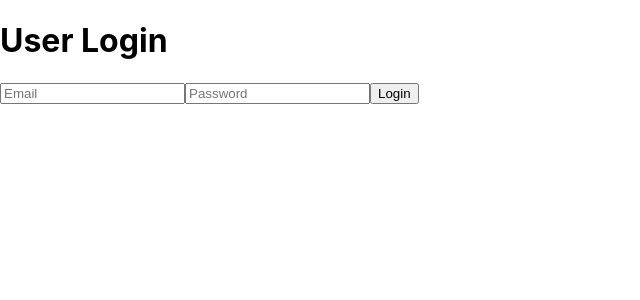
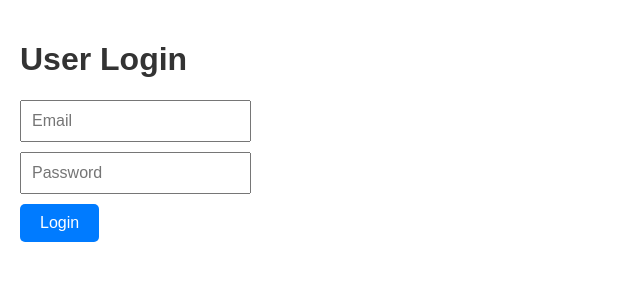
Before and after one commit to kirstendanica/Wardrobe-Forecast, a React (Create React App) app in the folder client/: page /login in a window 1280 px wide. Shown: the top 300 px of the page, without its empty margins (0-640 px from the left). Built offline with nearby package versions, Linux system fonts and the light colour scheme.

Commit message:
All pages display correctly w/ added styling

```diff
--- a/client/src/App.css
+++ b/client/src/App.css
@@ -1,38 +1,33 @@
-.App {
-  text-align: center;
+body {
+  font-family: Arial, sans-serif;
+  padding: 20px;
 }
 
-.App-logo {
-  height: 40vmin;
-  pointer-events: none;
+h1 {
+  color: #333;
 }
 
-@media (prefers-reduced-motion: no-preference) {
-  .App-logo {
-    animation: App-logo-spin infinite 20s linear;
-  }
+form {
+  margin-bottom: 20px;
 }
 
-.App-header {
-  background-color: #282c34;
-  min-height: 100vh;
-  display: flex;
-  flex-direction: column;
-  align-items: center;
-  justify-content: center;
-  font-size: calc(10px + 2vmin);
-  color: white;
+input[type="email"], input[type="password"] {
+  display: block;
+  margin-bottom: 10px;
+  padding: 10px;
+  font-size: 16px;
 }
 
-.App-link {
-  color: #61dafb;
+button {
+  padding: 10px 20px;
+  font-size: 16px;
+  background-color: #007BFF;
+  color: white;
+  border: none;
+  border-radius: 5px;
+  cursor: pointer;
 }
 
-@keyframes App-logo-spin {
-  from {
-    transform: rotate(0deg);
-  }
-  to {
-    transform: rotate(360deg);
-  }
+button:hover {
+  background-color: #0056b3;
 }
--- a/client/src/App.js
+++ b/client/src/App.js
@@ -10,7 +10,7 @@ function App() {
   return (
     <Router>
       <Routes>
-        <Route path="/" element={<Home />} />
+      <Route path="/" element={<Home />} exact />
         <Route path="/login" element={<LoginPage />} />
         <Route path="/register" element={<RegisterPage />} />
         <Route path="/dashboard" element={<Dashboard />} />
--- a/client/src/components/Dashboard.js
+++ b/client/src/components/Dashboard.js
@@ -1,4 +1,5 @@
 import React from 'react';
+import '../App.css';
 
 function Dashboard() {
   return (
--- a/client/src/components/Home.js
+++ b/client/src/components/Home.js
@@ -1,4 +1,5 @@
 import React from 'react';
+import '../App.css';
 
 function Home() {
   return (
--- a/client/src/components/LoginPage.js
+++ b/client/src/components/LoginPage.js
@@ -1,4 +1,5 @@
 import React, { useState } from 'react';
+import '../App.css';
 
 function LoginPage() {
   const [email, setEmail] = useState('');
--- a/client/src/components/OutfitSuggestions.js
+++ b/client/src/components/OutfitSuggestions.js
@@ -1,4 +1,5 @@
 import React from 'react';
+import '../App.css';
 
 function OutfitSuggestions() {
   return (
--- a/client/src/components/RegisterPage.js
+++ b/client/src/components/RegisterPage.js
@@ -1,4 +1,5 @@
 import React, { useState } from 'react';
+import '../App.css';
 
 function RegisterPage() {
   const [email, setEmail] = useState('');
```
